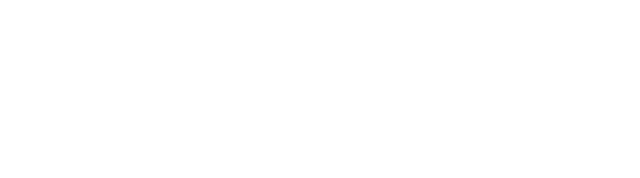
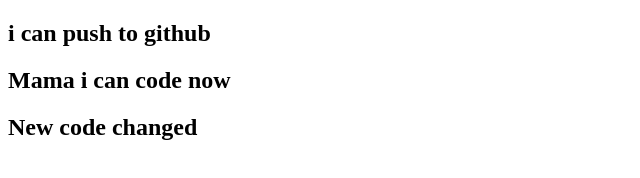
Before and after one commit to dev-arafat/my-first-repo, a plain HTML site: page index.html in a window 1280 px wide. Shown: the whole page, without its empty margins (0-640 px from the left). Drawn offline with Linux system fonts and the light colour scheme.

Commit message:
added heder

```diff
--- a/index.html
+++ b/index.html
@@ -7,6 +7,8 @@
     <title>First repo</title>
 </head>
 <body>
-
+    <h2>i can push to github</h2>
+    <h2>Mama i can code now</h2>
+    <h2>New code changed</h2>
 </body>
 </html>
```
